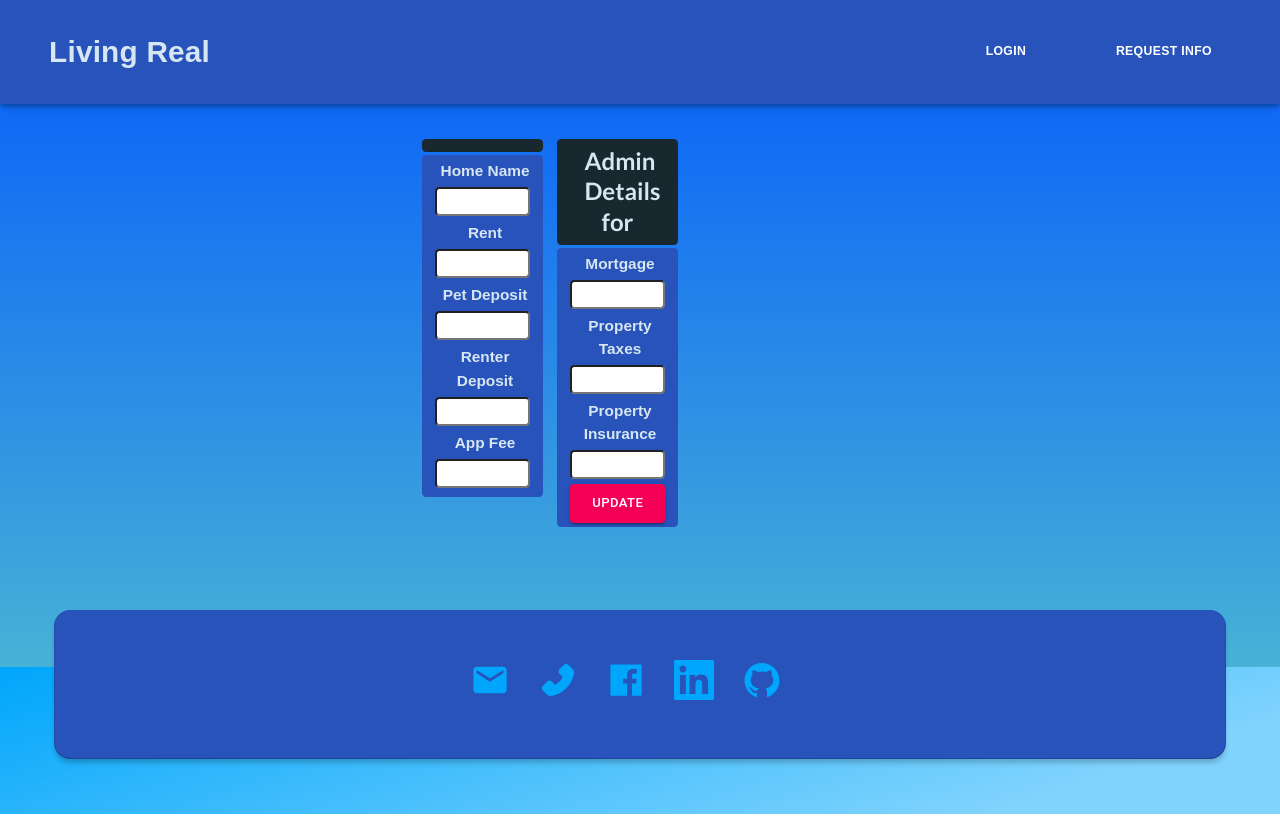
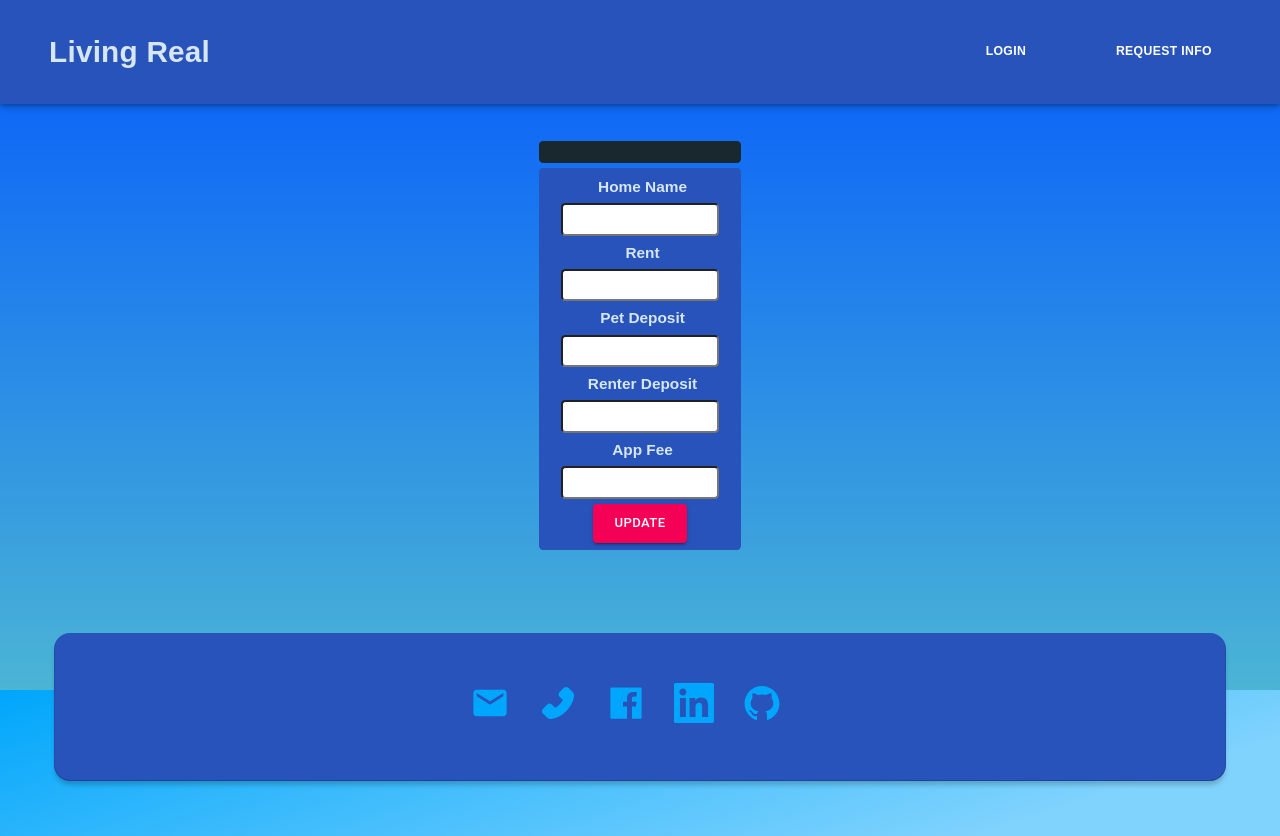
Before and after one commit to P3T2-Realty-Rogues/living-real, a React (Create React App) app in the folder client/: page /AdminDash/UpdateProperty/1 in a window 1280 px wide. Before the commit the page ends 814 px from the top, so only its background shows below. Built offline with nearby package versions, Linux system fonts and the light colour scheme; no server answers.

Commit message:
fixed card

```diff
--- a/client/src/pages/UpdatePropertyForm.js
+++ b/client/src/pages/UpdatePropertyForm.js
@@ -80,13 +80,13 @@ function UpdatePropertyForm() {
     });
     //comment
     //   console.log("DATA", data.updateProperty);
-      setUpdatedProperty(data.updateProperty);
+    setUpdatedProperty(data.updateProperty);
   };
 
   //   console.log(currentProperty);
   return (
     <form className="flex-row" onSubmit={handleSubmit}>
-      <div className="card">
+      <div className="new-card">
         <div className="card-header">
           <h3 className="card-header">{updatedProperty?.propertyName}</h3>
         </div>
@@ -151,6 +151,15 @@ function UpdatePropertyForm() {
               name="appFee"
               onChange={handleChange}
             ></input>
+            <Button
+              onClick={handleSubmit}
+              type="submit"
+              size="large"
+              variant="contained"
+              color="secondary"
+            >
+              Update
+          </Button>
           </div>
           {/* <div>
                         <label htmlFor="photos"> <b>Upload Photos</b></label>
@@ -159,7 +168,7 @@ function UpdatePropertyForm() {
                     </div> */}
         </div>
       </div>
-      <div className="card">
+      {/* <div className="card">
         <div className="card-header">
           <h2 className="card-header">
             Admin Details for {updatedProperty?.propertyName}
@@ -199,17 +208,9 @@ function UpdatePropertyForm() {
               name="propertyInsurance"
             ></input>
           </div>
-          <Button
-            onClick={handleSubmit}
-            type="submit"
-            size="large"
-            variant="contained"
-            color="secondary"
-          >
-            Update
-          </Button>
+
         </div>
-      </div>
+      </div> */}
     </form>
   );
 }
```
Also changed, not shown: 1 other file (tests, documents, lock files or other folders).
